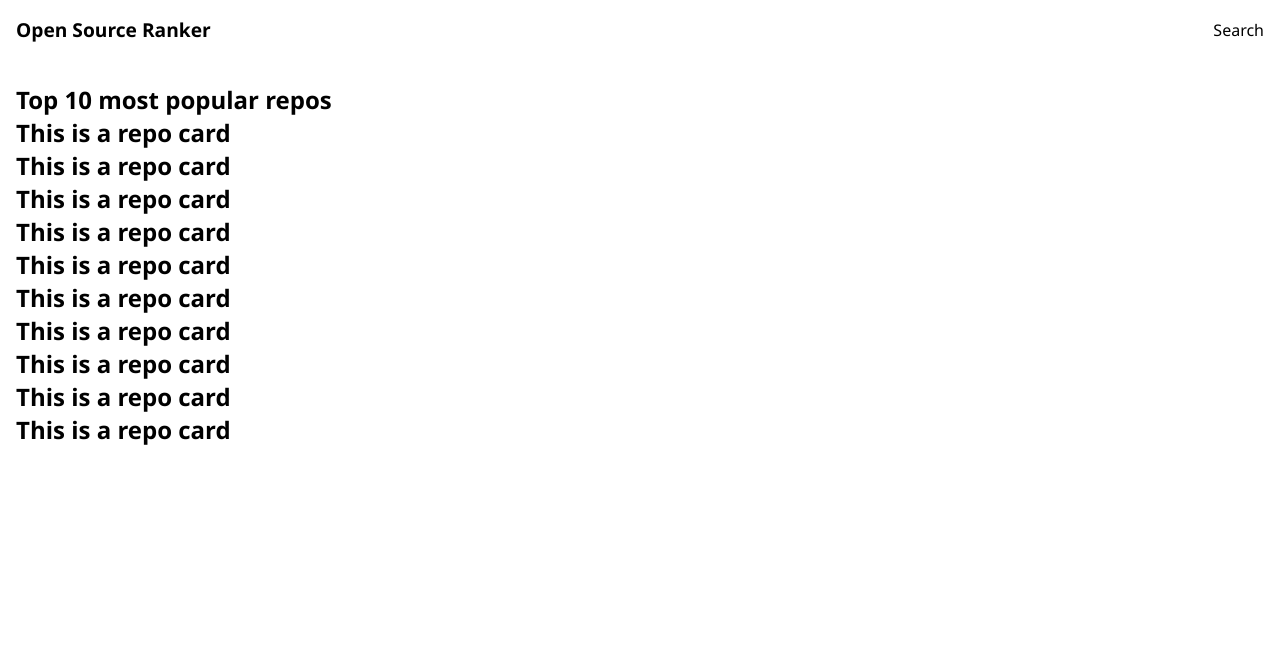
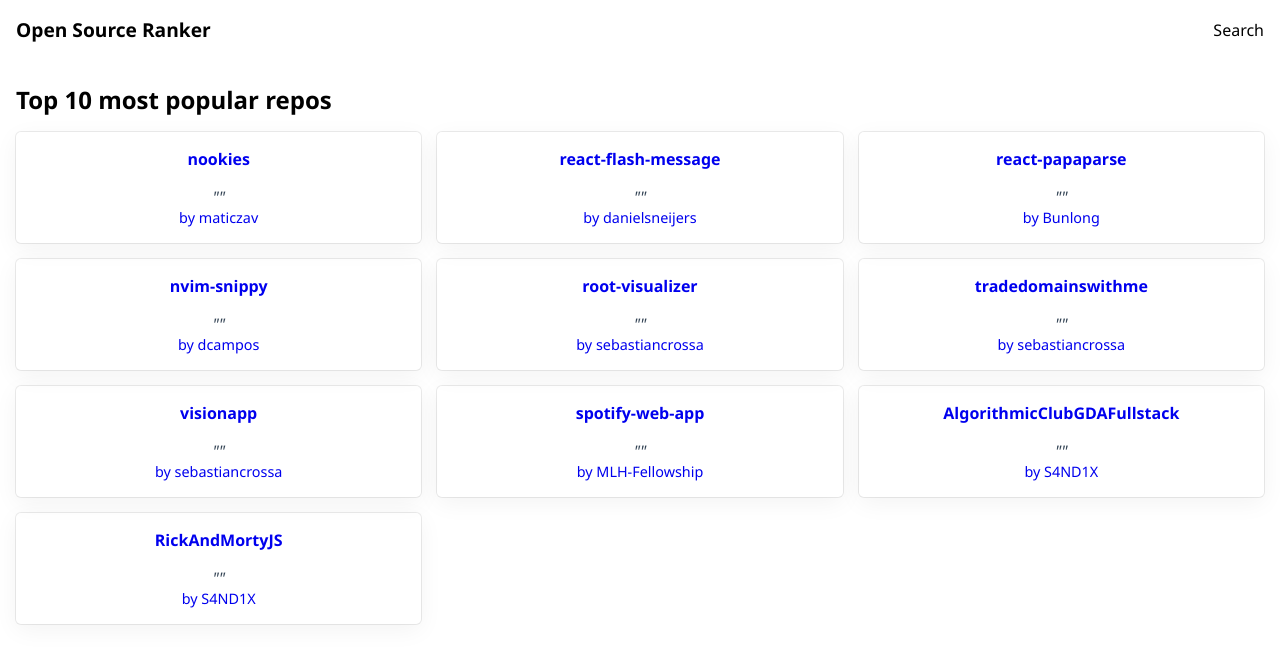
Before and after one commit to S4ND1X/OpenSourceRanker, a React (Create React App) app: page / in a window 1280 px wide. Shown: the top 664 px of the page. Built offline with nearby package versions, Linux system fonts and the light colour scheme; no server answers.

Commit message:
feat: style repo card

```diff
--- a/src/components/RepoCard.jsx
+++ b/src/components/RepoCard.jsx
@@ -1,33 +1,98 @@
 import { Octokit } from "@octokit/core";
 import { useState, useEffect } from "react";
+import styled from "styled-components";
 
-const octokit = new Octokit({ auth: process.env.GITHUB_API_KEY });
+const octokit = new Octokit({ auth: process.env.REACT_APP_GITHUB_API_KEY });
 
 const RepoCard = ({ repo }) => {
-  const [repoInfo] = useState(repo.split("/").slice(1));
+  const [repoInfo, setRepoInfo] = useState({
+    info: {
+      name: repo.split("/").slice(1)[1],
+      author: repo.split("/").slice(1)[0],
+    },
+    data: {},
+  });
+
+  console.log(repoInfo);
 
   useEffect(() => {
-    console.log(repoInfo);
+    const fetchData = async () => {
+      await octokit
+        .request(`GET /repos/{owner}/{repo}`, {
+          owner: repoInfo.info.author,
+          repo: repoInfo.info.name,
+        })
+        .then((res) =>
+          setRepoInfo((prevState) => ({
+            info: prevState.info,
+            data: res.data,
+          }))
+        );
 
-    const fetchData = async () => {
-      const res = await octokit
-        .request(`GET /repos/{owner}/{repo}`, {
-          owner: repoInfo[0],
-          repo: repoInfo[1],
-        })
-        .then((res) => res.data);
-
-      console.log(res);
+      await octokit.request("GET /rate_limit").then((res) => console.log(res));
     };
 
     fetchData();
   }, []);
 
   return (
-    <div>
-      <h2>This is a repo card</h2>
-    </div>
+    <Background>
+      <a
+        href={`https://github.com/${repoInfo.info.author}/${repoInfo.info.name}`}
+      >
+        <div className="info">
+          <h2>{repoInfo.info.name}</h2>
+          {repoInfo.data && <p>"{repoInfo.data.description}"</p>}
+          <h3>by {repoInfo.info.author}</h3>
+        </div>
+      </a>
+    </Background>
   );
 };
 
+const Background = styled.div`
+  padding: 1rem 0.5rem;
+  border-radius: 5px;
+
+  box-shadow: rgba(0, 0, 0, 0.05) 0px 6px 24px 0px,
+    rgba(0, 0, 0, 0.08) 0px 0px 0px 1px;
+
+  transition: all 0.2s ease-in-out;
+
+  a {
+    color: text;
+  }
+
+  .info {
+    text-align: center;
+  }
+
+  h2 {
+    font-size: 1rem;
+    margin: 0;
+  }
+
+  h3 {
+    font-size: 0.9rem;
+    font-weight: normal;
+    margin: 0;
+  }
+
+  p {
+    margin: 0;
+    font-size: 1rem;
+    font-style: italic;
+    color: #344455;
+
+    overflow: hidden;
+    display: -webkit-box;
+    -webkit-line-clamp: 2;
+    -webkit-box-orient: vertical;
+  }
+
+  &:hover {
+    transform: scale(1.05);
+  }
+`;
+
 export default RepoCard;
--- a/src/components/ReposList.jsx
+++ b/src/components/ReposList.jsx
@@ -1,17 +1,32 @@
 import React from "react";
+import styled from "styled-components";
 import { repos } from "../lib/helpers";
 import RepoCard from "./RepoCard";
 
 const ReposList = () => {
   return (
-    <div>
+    <Background>
       <h2>Top 10 most popular repos</h2>
 
-      {repos.map((repo) => (
-        <RepoCard repo={repo} />
-      ))}
-    </div>
+      <div className="list">
+        {repos.map((repo) => (
+          <RepoCard repo={repo} />
+        ))}
+      </div>
+    </Background>
   );
 };
 
+const Background = styled.div`
+  .list {
+    display: grid;
+    grid-template-columns: 1fr 1fr 1fr;
+    grid-gap: 1rem;
+  }
+
+  h2 {
+    margin-bottom: 1rem;
+  }
+`;
+
 export default ReposList;
```
Also changed, not shown: 2 other files (tests, documents, lock files or other folders).
